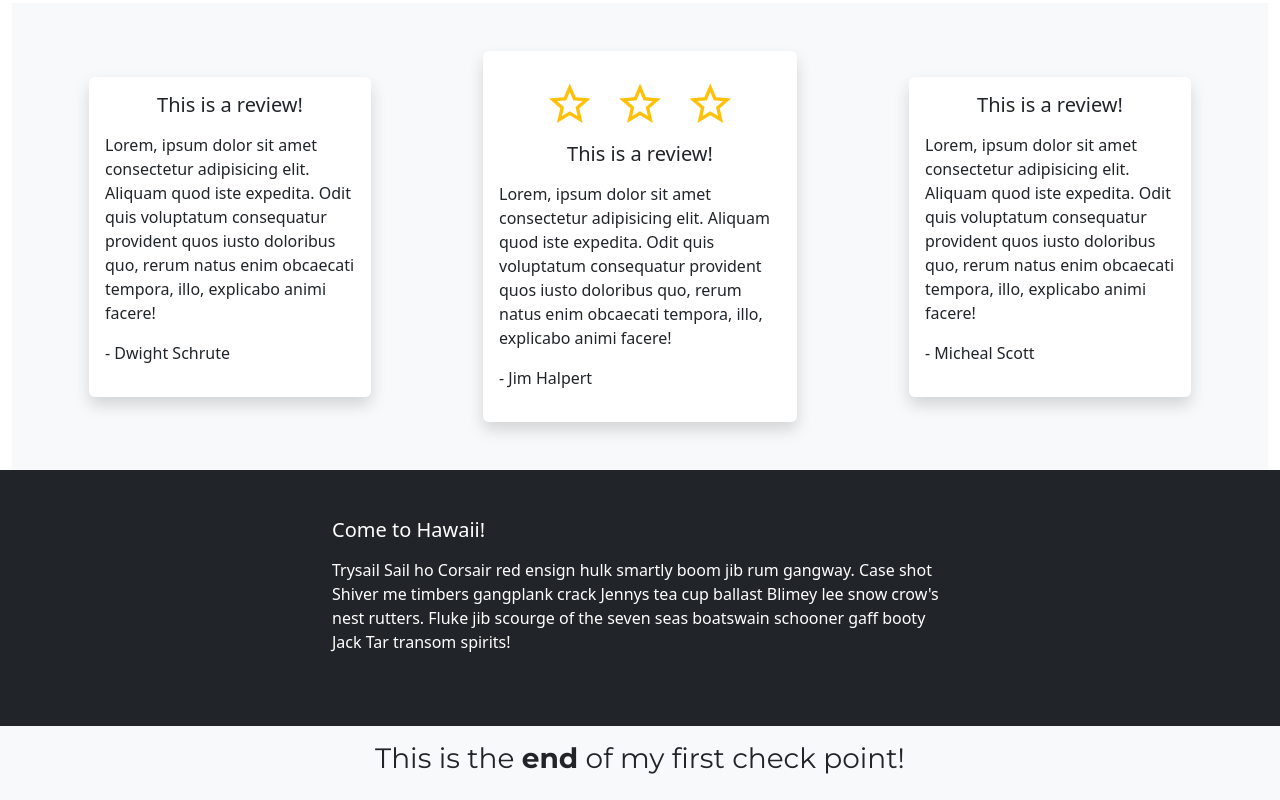
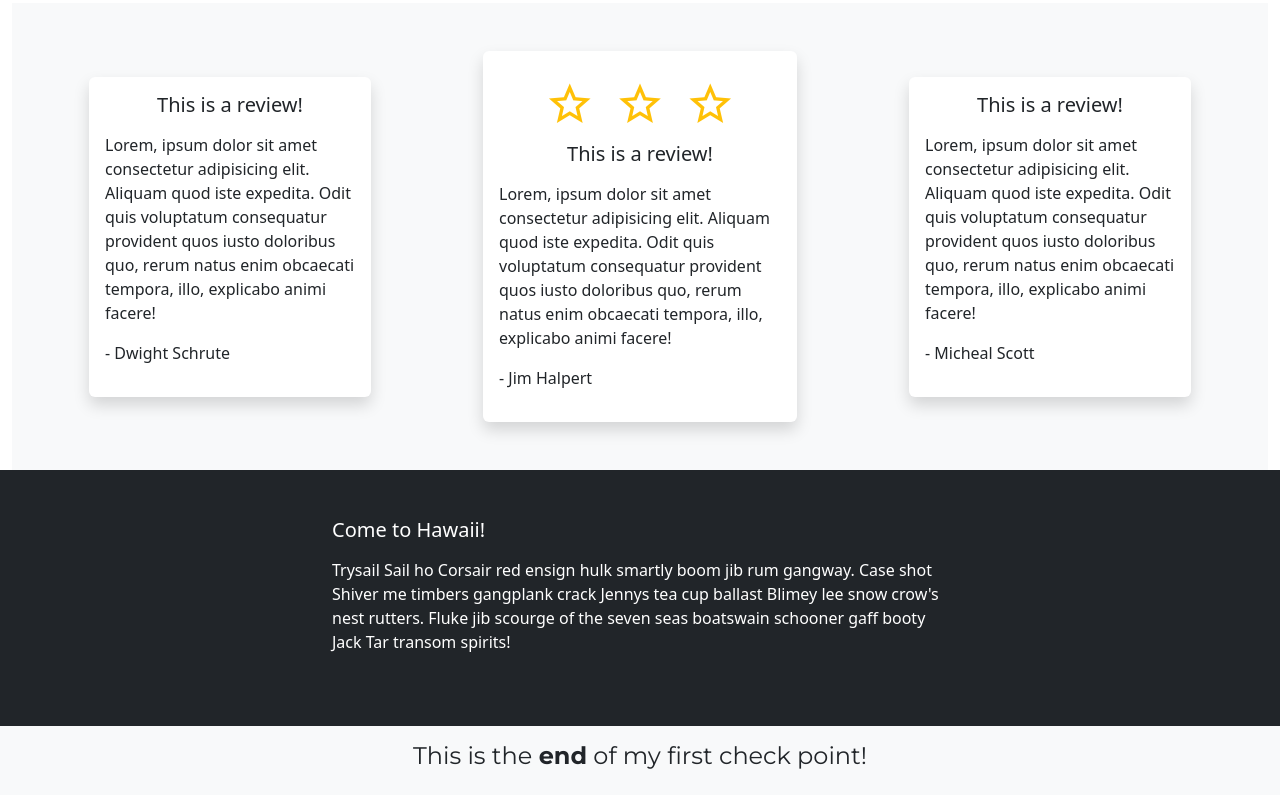
Before and after one commit to zachrasmussen/checkpoint1, a plain HTML site: page index.html in a window 1280 px wide. Shown: the part 1446-2246 px from the top of the page. Drawn offline with nearby package versions, Linux system fonts and the light colour scheme.

Commit message:
checkpoint1

```diff
--- a/index.html
+++ b/index.html
@@ -173,7 +173,7 @@
                     <p>- Jim Halpert</p>
                 </card>
 
-                <card class="order-md-1 col-10 col-md-3 mx-4 mx-md-5 p-3 ">
+                <card class="order-md-1 col-10 col-md-3 mx-4 mx-md-5  p-3">
                     <div class="bg-white rounded-2 shadow rounded p-3">
                         <h5 class="text-center pb-2">This is a review!</h5>
                         <p>Lorem, ipsum dolor sit amet consectetur adipisicing elit. Aliquam quod iste expedita. Odit
@@ -183,7 +183,7 @@
                     </div>
                 </card>
 
-                <card class="order-md-3 col-10 col-md-3 mx-4 mx-md-5 p-3 ">
+                <card class="order-md-3 col-10 col-md-3 mx-4 mx-md-5 p-3">
                     <div class="bg-white rounded-2 shadow rounded p-3">
                         <h5 class="text-center pb-2">This is a review!</h5>
                         <p>Lorem, ipsum dolor sit amet consectetur adipisicing elit. Aliquam quod iste expedita. Odit
@@ -210,7 +210,7 @@
         </div>
 
         <div class="row bg-light py-3">
-            <h3 class="text-center mont-font">This is the <b>end</b> of my first check point!</h3>
+            <h4 class="text-center mont-font">This is the <b>end</b> of my first check point!</h4>
         </div>
 
     </footer>
```
